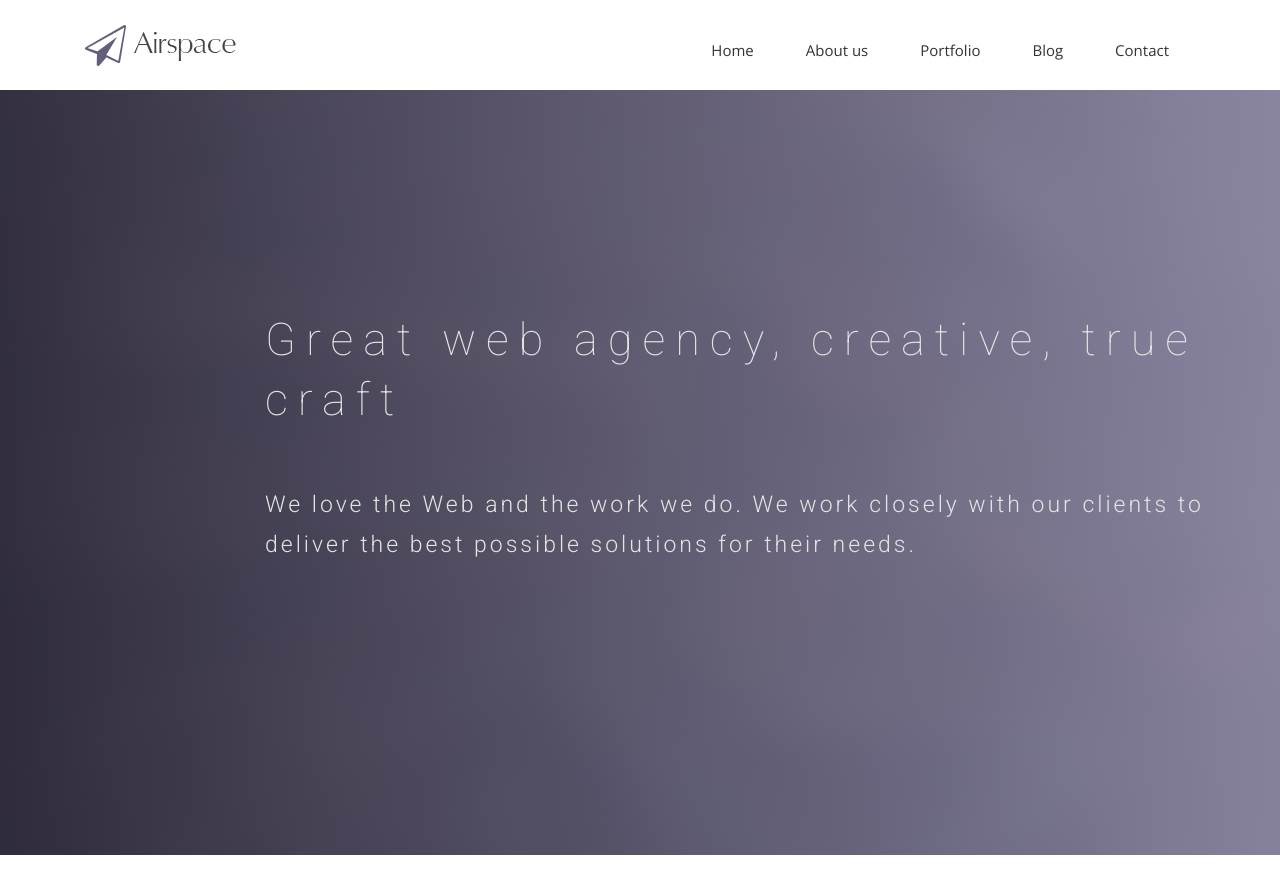
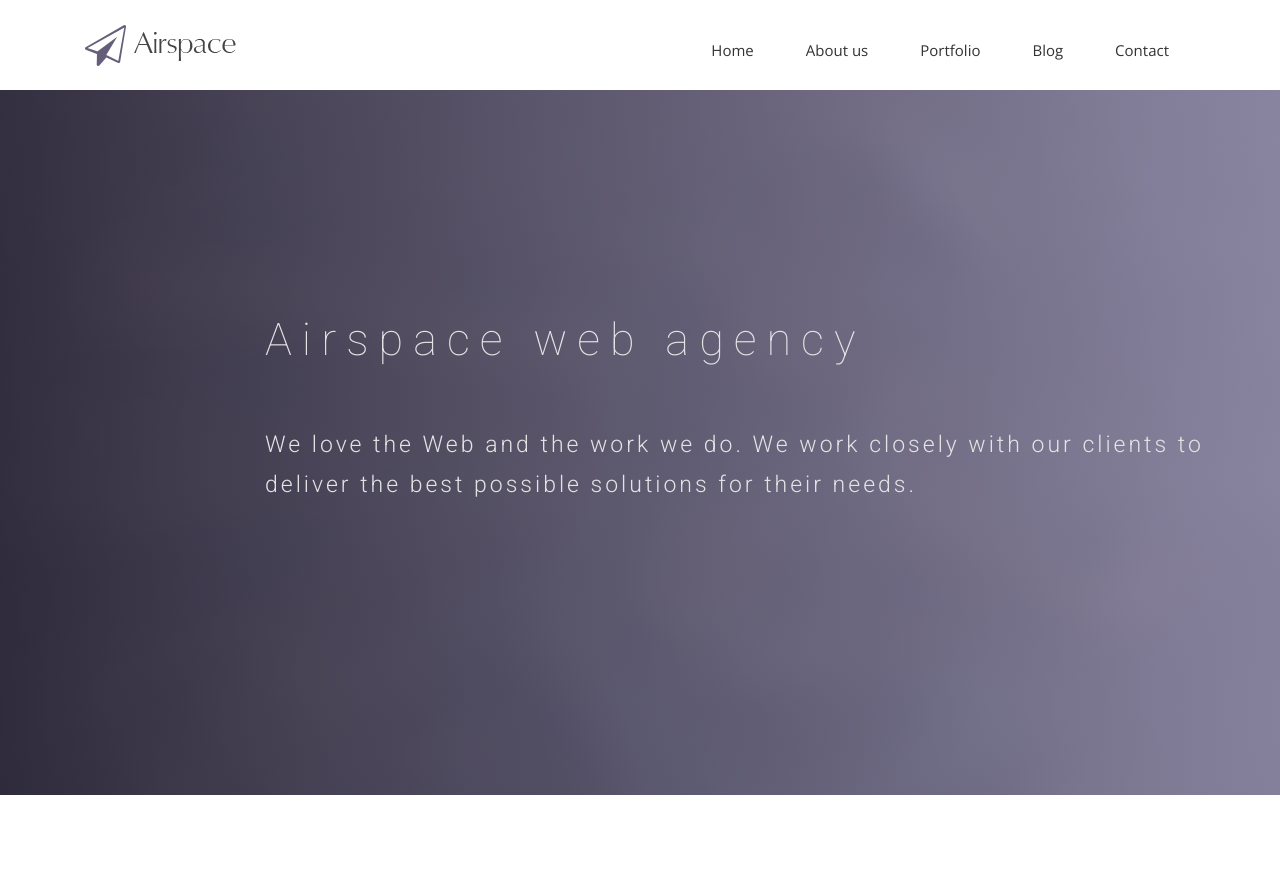
Before and after one commit to pulamusic/Airspace, a Jekyll site: the page built from index.html, in a window 1280 px wide and 900 px high. Shown: the top 894 px of the window. Built offline with Jekyll 4.4.1, drawn with Linux system fonts in a browser that asks for light colours; nearby versions of some CDN libraries; some web fonts are replaced; comment, search, counter and statistics services are not loaded.

Commit message:
tryi8ng to fix the blog urls

```diff
--- a/_config.yml
+++ b/_config.yml
@@ -16,7 +16,7 @@
 title: Great web agency
 email: your-email@example.com
 description: "Great web agency offers high impact yet affordable web development services, from web design to targeted SEO to custom web applications."
-baseurl: "" # the subpath of your site, e.g. /blog
+baseurl: "/Airspace" # the subpath of your site, e.g. /blog
 url: "https://pulamusic.github.io/Airspace/" # the base hostname & protocol for your site, e.g. http://example.com
 twitter_username: jekyllrb
 github_username:  jekyll
--- a/index.html
+++ b/index.html
@@ -1,6 +1,6 @@
 ---
 layout: default
-title: Great web agency, creative, true craft
+title: Airspace web agency
 ---
 
 {% include home-slider.html %}
```
Also changed, not shown: js/owl.carousel.min.js, 5 other files.
